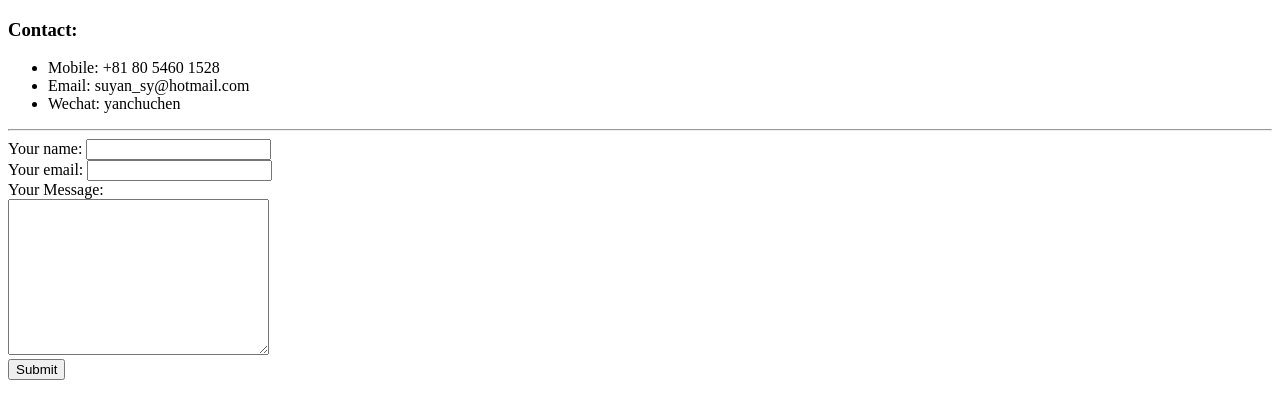
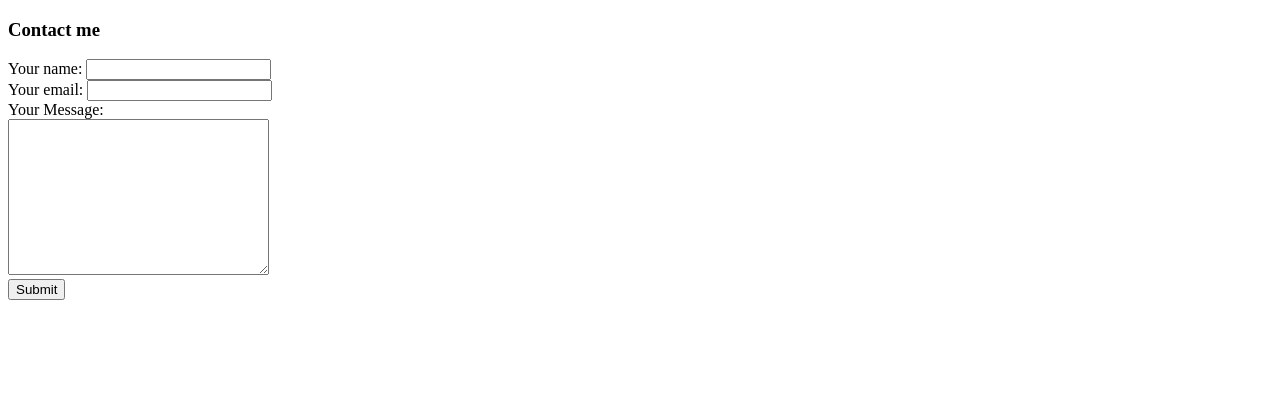
Before and after one commit to Zoe-Soen/cv, a plain HTML site: page contact-me.html in a window 1280 px wide. Drawn offline with Linux system fonts and the light colour scheme.

Commit message:
Update contact-me.html

```diff
--- a/contact-me.html
+++ b/contact-me.html
@@ -13,13 +13,7 @@
         <title>Contact Me</title>
     </head>
     <body>
-        <h3>Contact:</h3>
-        <ul>
-            <li>Mobile: +81 80 5460 1528</li>
-            <li>Email: suyan_sy@hotmail.com</li>
-            <li>Wechat: yanchuchen</li>
-        </ul>
-        <hr>
+        <h3>Contact me</h3>
         <form action="mailto:zoe.soen@gmail.com" method="post" enctype="text/plain">
             <label for="username">Your name: </label>
             <input type="text" name="" value=""><br>
```
